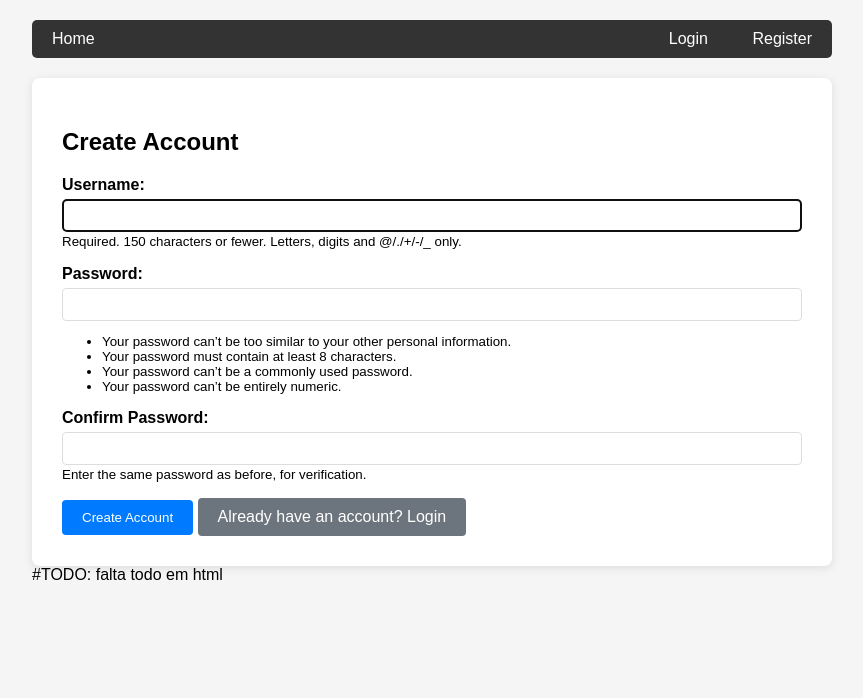
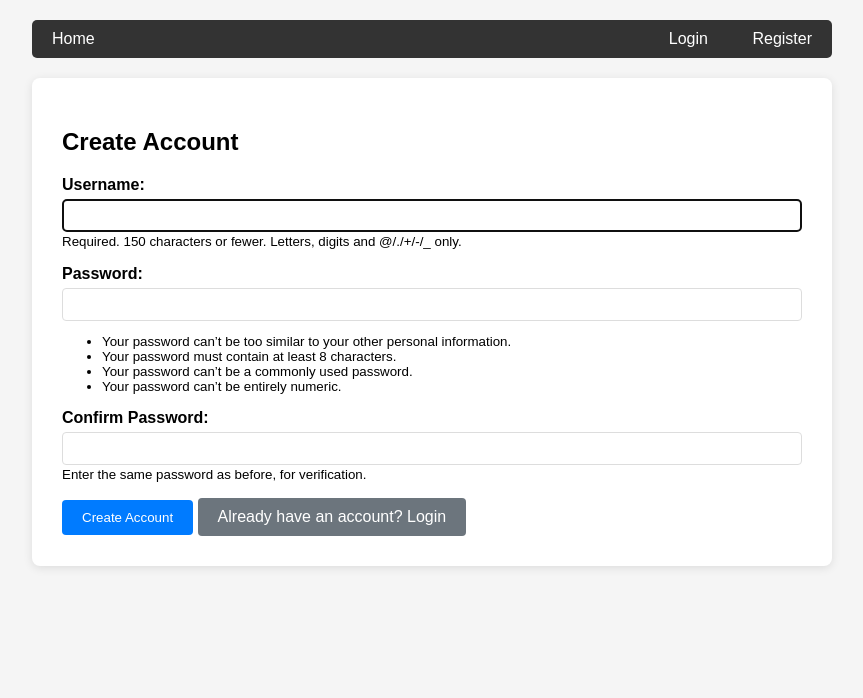
Before and after one commit to HenriqueDSousa/todo-app, a Django app: page /accounts/register/ in a window 1280 px wide. Shown: the top 698 px of the page, without its empty margins (208-1071 px from the left). Run offline with Django 5.2, Linux system fonts and the light colour scheme.

Commit message:
Remove bug writing

```diff
--- a/todoapp/templates/base.html
+++ b/todoapp/templates/base.html
@@ -128,4 +128,3 @@
     </div>
 </body>
 </html>
-#TODO: falta todo em html
```
